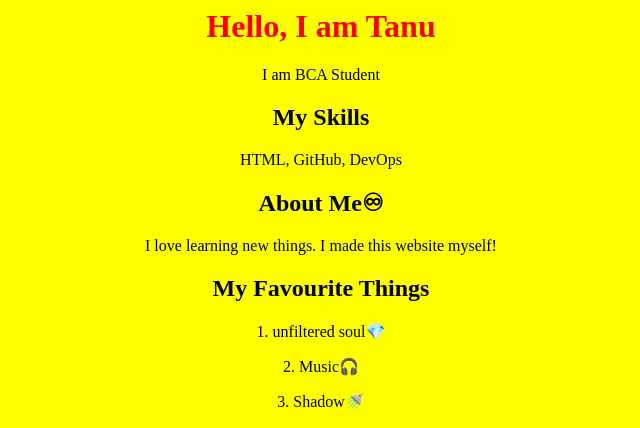
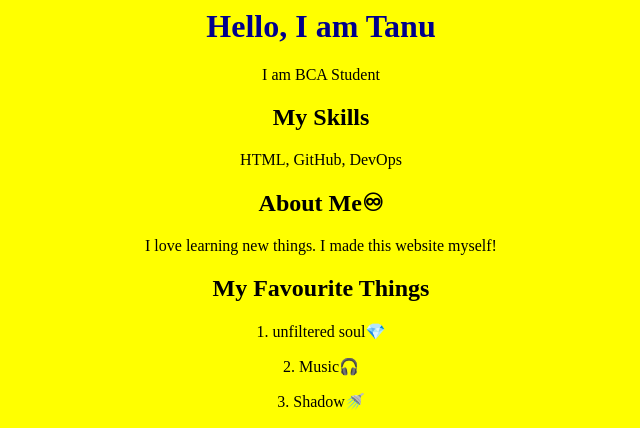
Before and after one commit to tanu-bca/internet, a plain HTML site: page index.html in a window 1280 px wide. Shown: the top 428 px of the page, without its empty margins (319-959 px from the left). Drawn offline with Linux system fonts and the light colour scheme.

Commit message:
Update index.html

```diff
--- a/index.html
+++ b/index.html
@@ -1,6 +1,6 @@
 <html>
 <body style="background-color: yellow; text-align: center;">
-<h1 style="color: red;"> Hello, I am Tanu </h1>
+<h1 style="color: darkblue;"> Hello, I am Tanu </h1>
 <p> I am BCA Student </p>
 
 <h2> My Skills </h2>
```
